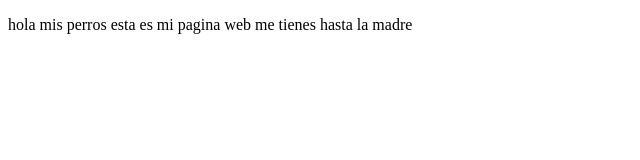
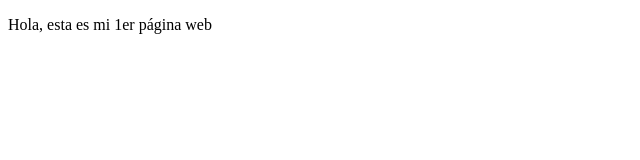
Before and after one commit to jos2306/ProyectoPre, a plain HTML site: page index.html in a window 1280 px wide. Shown: the whole page, without its empty margins (0-640 px from the left). Drawn offline with Linux system fonts and the light colour scheme.

Commit message:
Update index.html

```diff
--- a/index.html
+++ b/index.html
@@ -8,8 +8,7 @@
 </head>
 <body>
     <p>
-        hola mis perros esta es mi pagina web
-        me tienes hasta la madre
+        Hola, esta es mi 1er página web
     </p>
 </body>
 </html>
```
